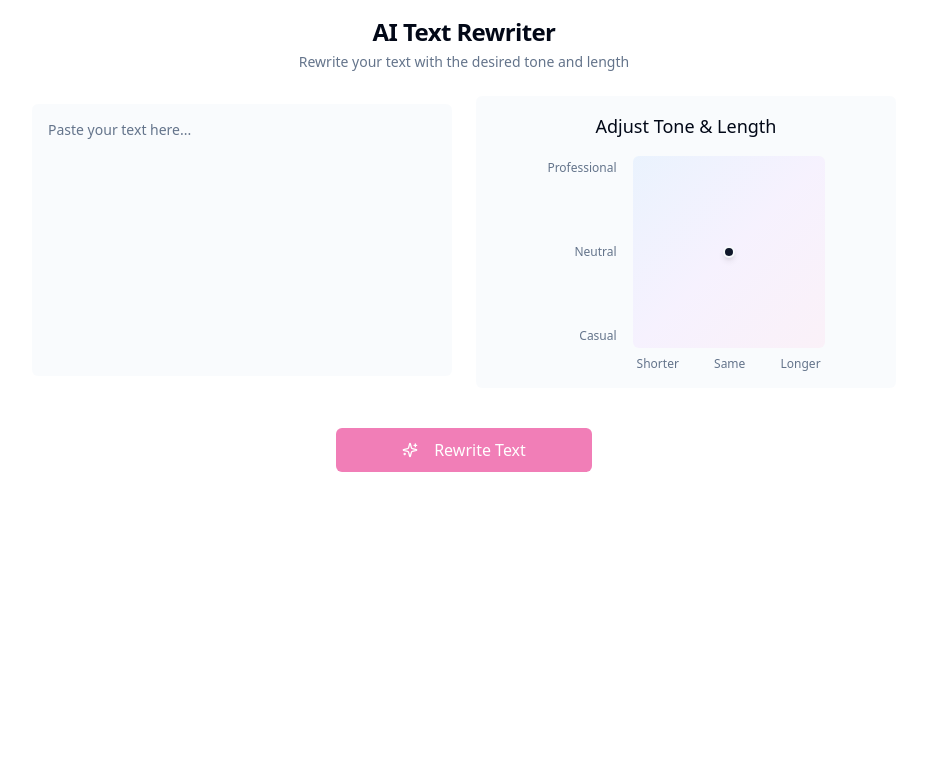
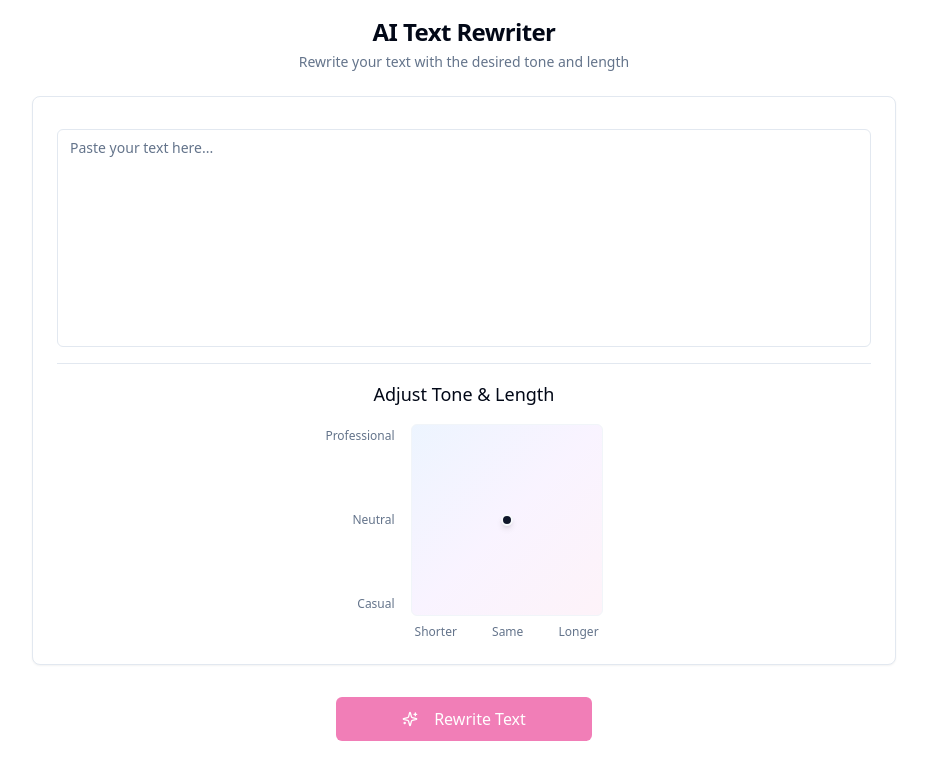
Before and after one commit to wwwillchen/vibe-text, a React (Vite) app: page / in a window 1280 px wide. Shown: the top 780 px of the page, without its empty margins (176-1103 px from the left). Built offline with nearby package versions, Linux system fonts and the light colour scheme.

Commit message:
[dyad] Combine input and controls into one card - wrote 2 file(s)

```diff
--- a/src/components/TextRewriter.tsx
+++ b/src/components/TextRewriter.tsx
@@ -1,8 +1,12 @@
+
+"use client";
 
 import React, { useState } from 'react';
 import { Textarea } from "@/components/ui/textarea";
 import { Button } from "@/components/ui/button";
 import { Label } from "@/components/ui/label";
+import { Card, CardContent } from "@/components/ui/card"; // Import Card components
+import { Separator } from "@/components/ui/separator"; // Import Separator
 import ToneLengthSelector from './ToneLengthSelector';
 import { Loader2, Sparkles } from 'lucide-react';
 import { toast } from "sonner";
@@ -13,7 +17,9 @@ type Length = 'Shorter' | 'Same' | 'Longer';
 
 const rewriteText = async (text: string, tone: Tone, length: Length): Promise<string> => {
   console.log(`Rewriting text with Tone: ${tone}, Length: ${length}`);
+  // Simulate API call
   await new Promise(resolve => setTimeout(resolve, 1500));
+  // Simple mock response
   return `(Rewritten - Tone: ${tone}, Length: ${length})\n\n${text}`;
 };
 
@@ -57,7 +63,9 @@ const TextRewriter: React.FC = () => {
         </p>
       </div>
 
-      <div className="grid grid-cols-1 md:grid-cols-2 gap-6 items-start">
+      {/* Wrap Textarea and ToneLengthSelector in a single Card */}
+      <Card>
+        <CardContent className="p-4 md:p-6 space-y-4"> {/* Add padding and space */}
           <div className="space-y-2">
             <Label htmlFor="input-text" className="sr-only">Your Text</Label>
             <Textarea
@@ -65,29 +73,33 @@ const TextRewriter: React.FC = () => {
               placeholder="Paste your text here..."
               value={inputText}
               onChange={(e) => setInputText(e.target.value)}
-            rows={12}
-            className="resize-none border-0 shadow-none focus-visible:ring-0 focus-visible:ring-offset-0 p-4 bg-muted/40 rounded-md"
+              rows={10} // Adjusted rows slightly
+              // Removed background and border, rely on Card styling
+              className="resize-none shadow-none focus-visible:ring-0 focus-visible:ring-offset-0 w-full"
             />
           </div>
 
+          <Separator className="my-4" /> {/* Add Separator */}
+
+          {/* ToneLengthSelector - remove its own padding/background */}
           <ToneLengthSelector
             selectedTone={selectedTone}
             selectedLength={selectedLength}
             onSelect={handleToneLengthSelect}
           />
-      </div>
+        </CardContent>
+      </Card>
 
-      <div className="flex flex-col items-center gap-4 pt-4">
-         {/* Updated button classes for pink color */}
+      <div className="flex flex-col items-center gap-4 pt-2"> {/* Reduced top padding */}
          <Button
            onClick={handleRewrite}
            disabled={isLoading || !inputText.trim()}
            className={cn(
              "w-full md:w-64 h-11 px-8 text-base",
-             "bg-pink-500 text-white", // Set background to pink-500 and text to white
-             "hover:bg-pink-600", // Darken pink on hover
-             "focus-visible:ring-pink-400", // Adjust focus ring color
-             "disabled:opacity-70 disabled:cursor-not-allowed" // Keep disabled styles
+             "bg-pink-500 text-white",
+             "hover:bg-pink-600",
+             "focus-visible:ring-pink-400",
+             "disabled:opacity-70 disabled:cursor-not-allowed"
            )}
            size="lg"
          >
--- a/src/components/ToneLengthSelector.tsx
+++ b/src/components/ToneLengthSelector.tsx
@@ -1,7 +1,8 @@
+
+"use client";
 
 import React, { useState, useRef, useEffect } from 'react';
 import { cn } from "@/lib/utils";
-// Removed Card imports
 import { Label } from "@/components/ui/label";
 
 type Tone = 'Casual' | 'Neutral' | 'Professional';
@@ -20,6 +21,11 @@ const ToneLengthSelector: React.FC<ToneLengthSelectorProps> = ({ selectedTone, s
   const boxRef = useRef<HTMLDivElement>(null);
   const [position, setPosition] = useState<[number, number]>([lengthToX[selectedLength], toneToY[selectedTone]]);
   const [isDragging, setIsDragging] = useState(false);
+
+  // Update position if props change externally
+  useEffect(() => {
+    setPosition([lengthToX[selectedLength], toneToY[selectedTone]]);
+  }, [selectedTone, selectedLength]);
 
   const mapPositionToValues = (xPercent: number, yPercent: number): { tone: Tone; length: Length } => {
     let tone: Tone;
@@ -61,34 +67,49 @@ const ToneLengthSelector: React.FC<ToneLengthSelectorProps> = ({ selectedTone, s
   const handleMouseDown = (event: React.MouseEvent<HTMLDivElement>) => {
     setIsDragging(true);
     handleInteraction(event);
-    event.preventDefault();
+    event.preventDefault(); // Prevent text selection during drag
   };
   const handleMouseMove = (event: React.MouseEvent<HTMLDivElement>) => { if (isDragging) handleInteraction(event); };
   const handleMouseUp = () => { if (isDragging) setIsDragging(false); };
-  const handleTouchStart = (event: React.TouchEvent<HTMLDivElement>) => { setIsDragging(true); handleInteraction(event); event.preventDefault(); };
+  const handleTouchStart = (event: React.TouchEvent<HTMLDivElement>) => { setIsDragging(true); handleInteraction(event); event.preventDefault(); }; // Prevent scroll on touch devices
   const handleTouchMove = (event: React.TouchEvent<HTMLDivElement>) => { if (isDragging) handleInteraction(event); };
   const handleTouchEnd = () => { if (isDragging) setIsDragging(false); };
 
+  // Add global listeners to handle mouse up/touch end outside the component
   useEffect(() => {
-    const handleInteractionEndGlobal = () => { if (isDragging) setIsDragging(false); };
+    const handleInteractionEndGlobal = (event: MouseEvent | TouchEvent) => {
+      if (isDragging) {
+        // Check if the event target is outside the interactive box or its children
+        if (boxRef.current && !boxRef.current.contains(event.target as Node)) {
+           setIsDragging(false);
+        } else if (event.type === 'mouseup' || event.type === 'touchend') {
+           setIsDragging(false); // Always stop dragging on up/end events
+        }
+      }
+    };
+
+    window.addEventListener('mousemove', handleMouseMove as any); // Cast needed for broader event handling
+    window.addEventListener('touchmove', handleTouchMove as any);
     window.addEventListener('mouseup', handleInteractionEndGlobal);
     window.addEventListener('touchend', handleInteractionEndGlobal);
+
     return () => {
+      window.removeEventListener('mousemove', handleMouseMove as any);
+      window.removeEventListener('touchmove', handleTouchMove as any);
       window.removeEventListener('mouseup', handleInteractionEndGlobal);
       window.removeEventListener('touchend', handleInteractionEndGlobal);
     };
-  }, [isDragging]);
+  }, [isDragging, handleInteraction]); // Re-attach if isDragging or handleInteraction changes
+
 
   const tones: Tone[] = ['Casual', 'Neutral', 'Professional'];
   const lengths: Length[] = ['Shorter', 'Same', 'Longer'];
 
   return (
-    // Removed Card wrapper, using a simple div with padding
-    <div className="p-4 rounded-md bg-muted/40"> {/* Added background to group elements */}
-      {/* Removed CardHeader */}
-      <h3 className="text-lg font-medium mb-4 text-center">Adjust Tone & Length</h3> {/* Replaced CardTitle */}
+    // Removed outer div with padding/background
+    <div>
+      <h3 className="text-lg font-medium mb-4 text-center">Adjust Tone & Length</h3>
 
-      {/* Removed CardContent */}
       <div className="flex items-center justify-center space-x-4">
         {/* Y-axis Labels (Tone) */}
         <div className="flex flex-col justify-between items-end h-48 self-stretch py-1">
@@ -101,13 +122,17 @@ const ToneLengthSelector: React.FC<ToneLengthSelectorProps> = ({ selectedTone, s
         <div className="flex flex-col items-center">
           <div
             ref={boxRef}
-            // Removed border, adjusted background
-            className="relative w-48 h-48 bg-gradient-to-br from-blue-100/50 via-purple-100/50 to-pink-100/50 rounded-md cursor-pointer overflow-hidden touch-none"
+            className={cn(
+              "relative w-48 h-48 rounded-md cursor-pointer overflow-hidden touch-none",
+              "bg-gradient-to-br from-blue-100/50 via-purple-100/50 to-pink-100/50", // Keep gradient
+              "border border-muted" // Add a subtle border for definition
+            )}
             onMouseDown={handleMouseDown}
             onMouseMove={handleMouseMove}
-            onMouseLeave={handleMouseUp}
+            // Removed onMouseLeave={handleMouseUp} - rely on global listener
             onTouchStart={handleTouchStart}
             onTouchMove={handleTouchMove}
+            // Removed onTouchEnd={handleTouchEnd} - rely on global listener
           >
             {/* Selection Indicator */}
             <div
```
Lines whose indentation alone changed are shown as unchanged.
